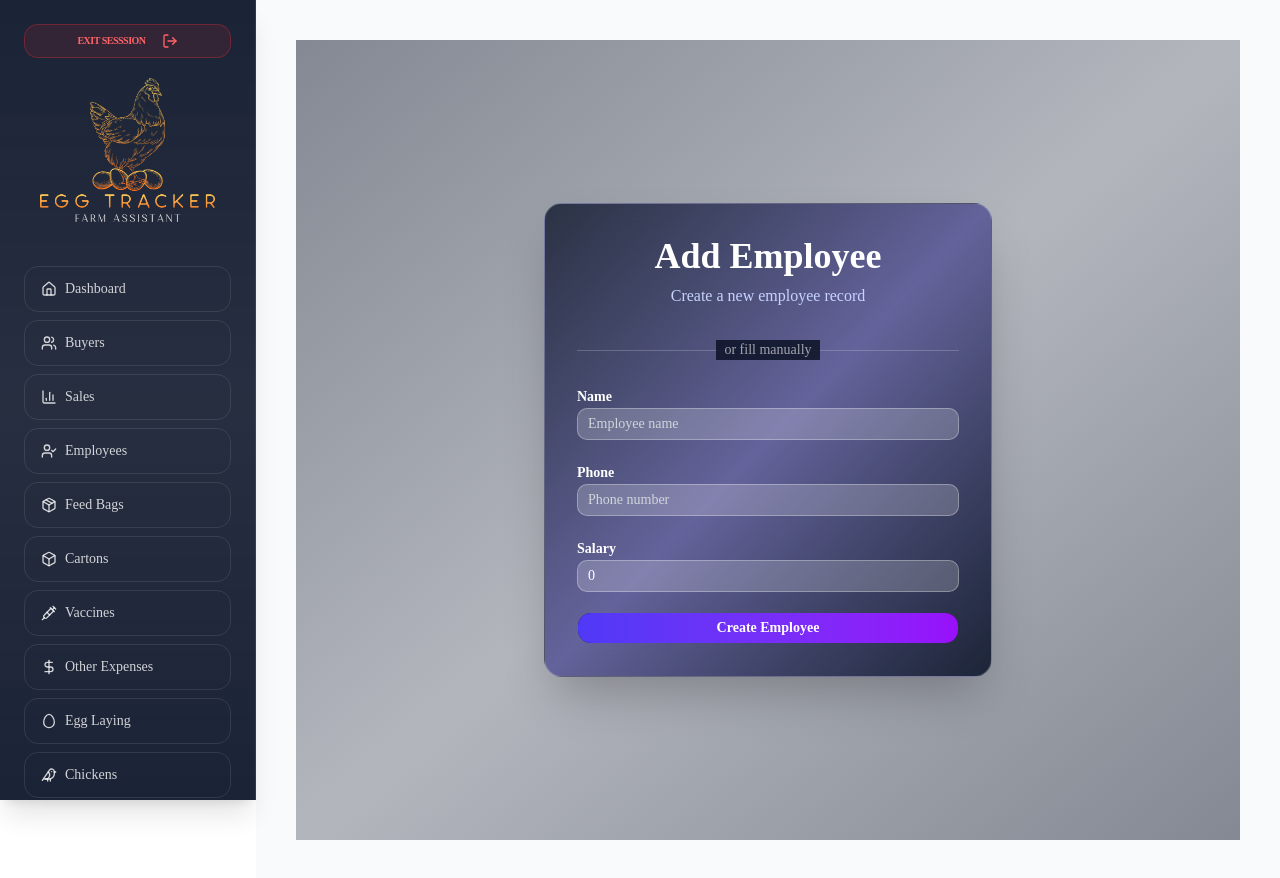
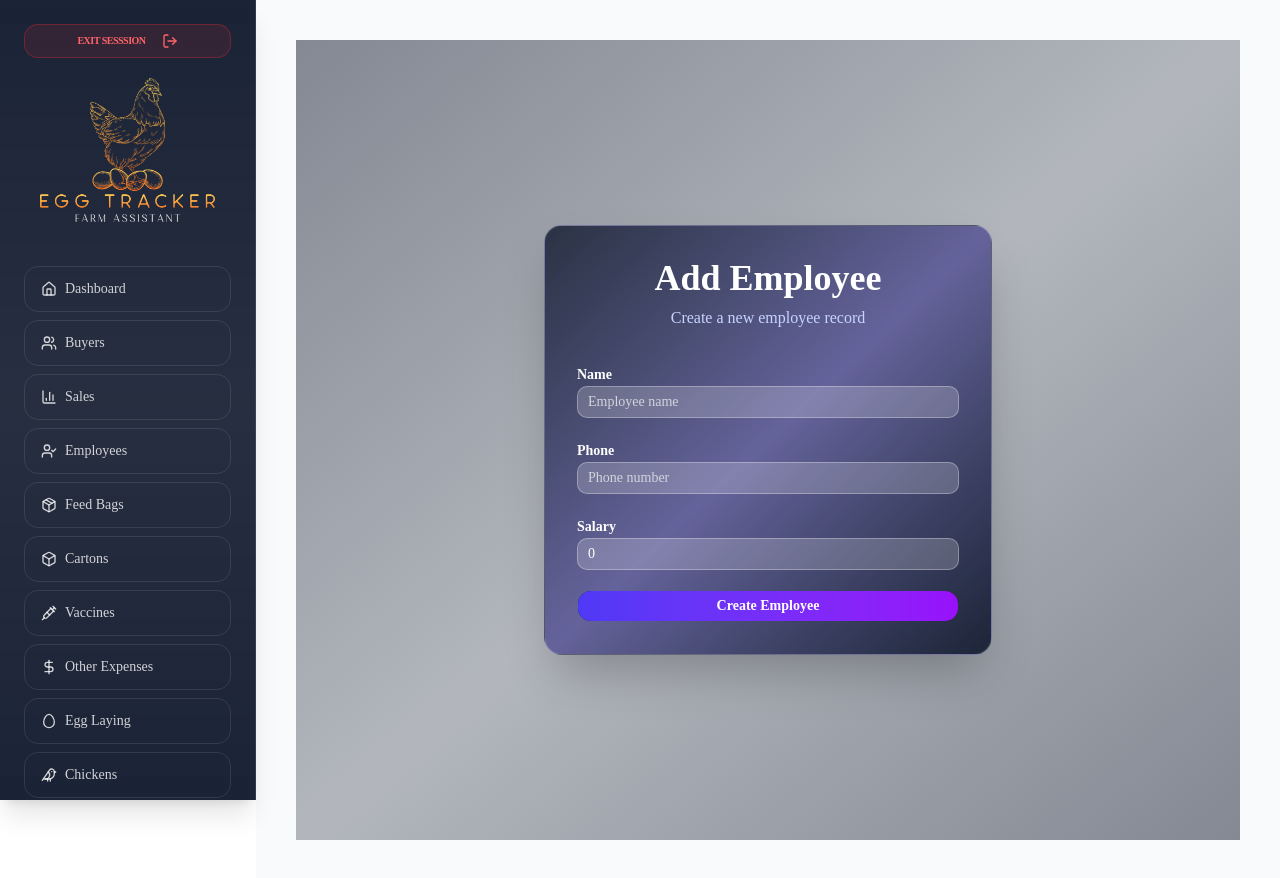
Before and after one commit to martinfort1/egg-tracker-frontend, a Next.js app: page /employees/new in a window 1280 px wide. Built offline with nearby package versions, Linux system fonts and the light colour scheme; no server answers; sample sign-in values are in the browser's storage; a web font is replaced by a local one.

Commit message:
Fix: avoid zod mismatch

```diff
--- a/src/app/employees/new/page.tsx
+++ b/src/app/employees/new/page.tsx
@@ -60,7 +60,9 @@ export default function NewEmployeePage() {
                     <p className="text-indigo-200">Create a new employee record</p>
                 </div>
 
-                { supported && (<Button
+                { supported && (
+                <>
+                    <Button
                         type="button"
                         onClick={handleImportContact}
                         disabled={isLoadingContact}
@@ -69,7 +71,7 @@ export default function NewEmployeePage() {
                         <Smartphone size={18} />
                         {isLoadingContact ? "Importing..." : "Pick from Contacts"}
                     </Button>
-                )}
+
                     <div className="relative">
                         <div className="absolute inset-0 flex items-center">
                             <div className="w-full border-t border-white/20"></div>
@@ -78,6 +80,8 @@ export default function NewEmployeePage() {
                             <span className="px-2 bg-slate-900/90 text-white/60">or fill manually</span>
                         </div>
                     </div>
+                </>
+            )}
 
                 <form onSubmit={handleSubmit(onSubmit)} className="space-y-5">
                     <div className="space-y-2">
--- a/src/app/feedback/suggest-feature/page.tsx
+++ b/src/app/feedback/suggest-feature/page.tsx
@@ -26,7 +26,7 @@ const featureSuggestionSchema = z.object({
     .min(20, "Description must be at least 20 characters")
     .max(5000, "Description must be less than 5000 characters"),
   category: z.enum(["sales", "employees", "analytics", "automation", "ui", "other"], {
-    errorMap: () => ({ message: "Please select a category" }),
+    message: "Please select a category"
   }),
 });
 
--- a/src/app/feedback/support/page.tsx
+++ b/src/app/feedback/support/page.tsx
@@ -22,7 +22,7 @@ const supportSchema = z.object({
     .max(100, "Subject must be less than 100 characters"),
   email: z.string().email("Please enter a valid email"),
   category: z.enum(["bug", "feature", "billing", "general", "other"], {
-    errorMap: () => ({ message: "Please select a category" }),
+    message: "Please select a category"
   }),
   message: z
     .string()
```
Lines whose indentation alone changed are shown as unchanged.
